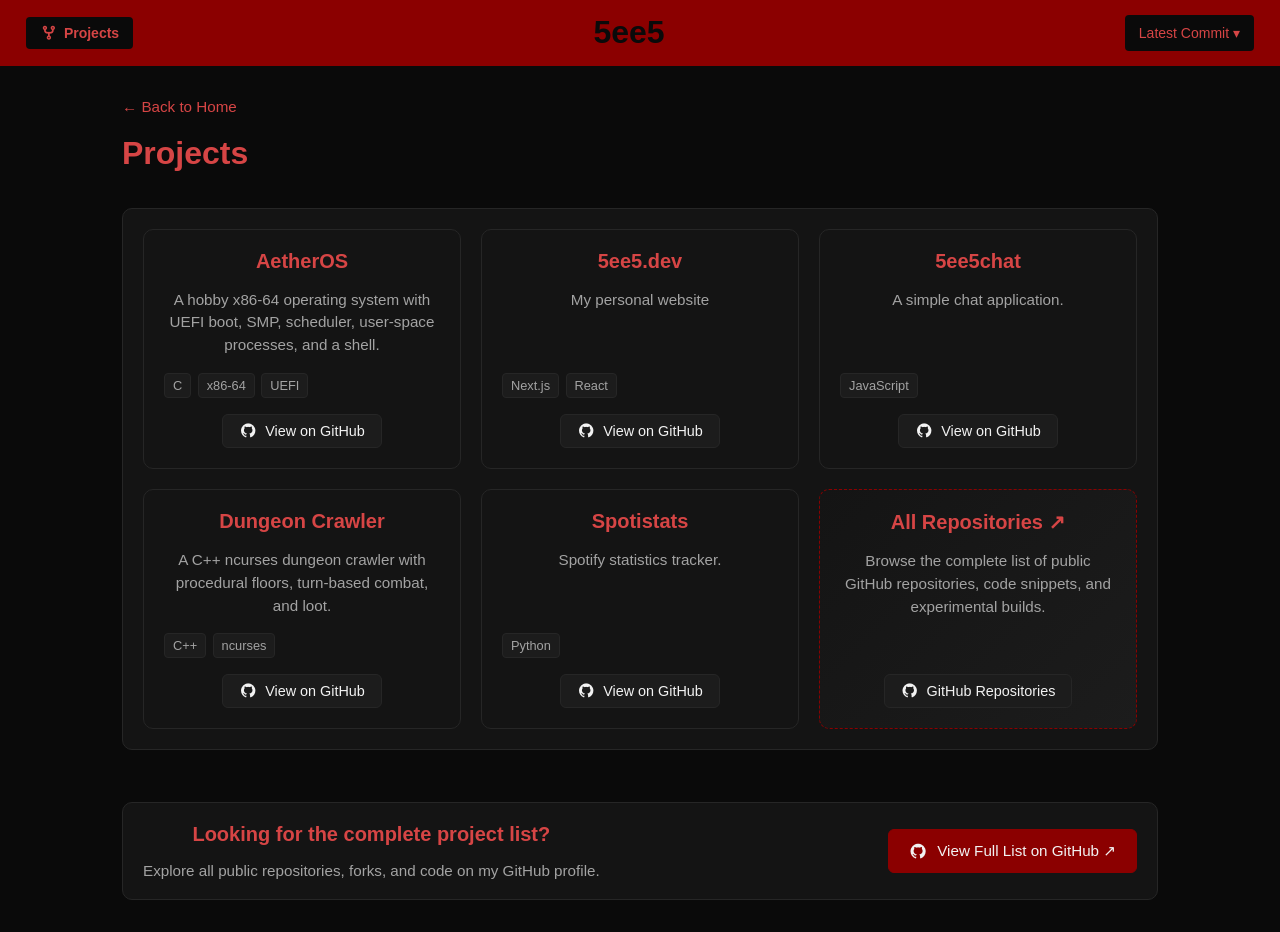
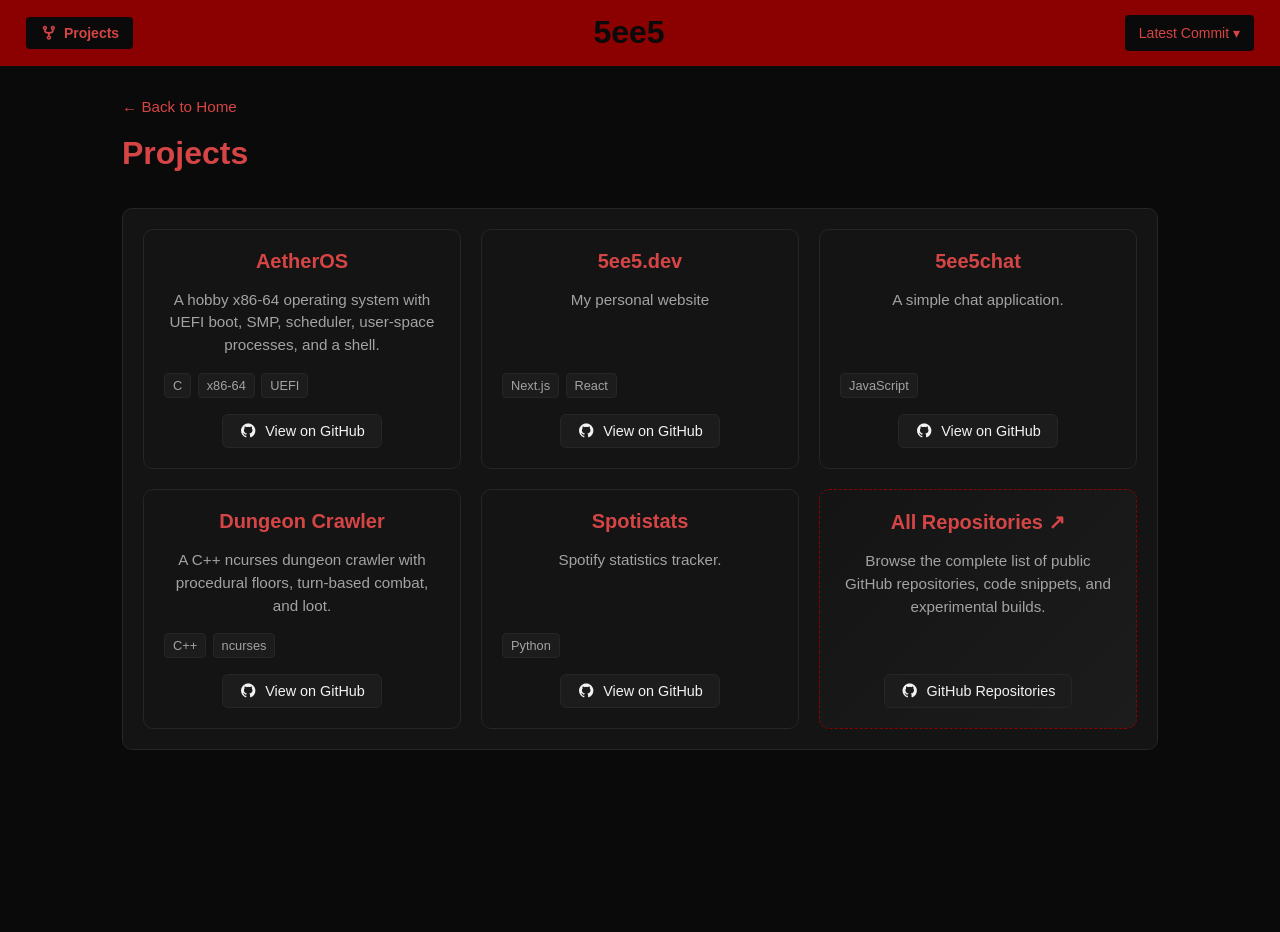
Before and after one commit to 5ee5/5ee5dev, a Next.js app: page /projects in a window 1280 px wide. After the commit the page ends 800 px from the top, so only its background shows below. Built offline with nearby package versions, Linux system fonts and the light colour scheme; no server answers.

Commit message:
Remove lower projects banner, keep grid card

```diff
--- a/src/app/globals.css
+++ b/src/app/globals.css
@@ -443,52 +443,6 @@ header {
     border-style: solid;
 }
 
-.full-project-list-section {
-    margin-top: 2rem;
-    padding: 1.75rem;
-    background-color: var(--surface);
-    border: 1px solid var(--border);
-    border-radius: var(--radius);
-    display: flex;
-    justify-content: space-between;
-    align-items: center;
-    gap: 1.5rem;
-    flex-wrap: wrap;
-}
-
-.full-project-list-content h2 {
-    margin: 0 0 0.5rem;
-    font-size: 1.25rem;
-    color: var(--accent-text);
-}
-
-.full-project-list-content p {
-    margin: 0;
-    color: var(--text-muted);
-    font-size: 0.95rem;
-}
-
-.github-btn-large {
-    display: inline-flex;
-    align-items: center;
-    gap: 0.6rem;
-    background-color: var(--accent);
-    border: 1px solid var(--accent);
-    color: var(--text);
-    padding: 0.75rem 1.25rem;
-    border-radius: 6px;
-    font-size: 0.95rem;
-    font-weight: 500;
-    text-decoration: none;
-    white-space: nowrap;
-    transition: filter 0.2s, transform 0.2s;
-}
-
-.github-btn-large:hover {
-    filter: brightness(1.15);
-    transform: translateY(-1px);
-}
-
 .project-detail-section {
     background-color: var(--surface);
     border: 1px solid var(--border);
--- a/src/app/projects/page.js
+++ b/src/app/projects/page.js
@@ -53,21 +53,6 @@ export default function ProjectsPage() {
               </div>
             </article>
           </section>
-
-          <section className="full-project-list-section">
-            <div className="full-project-list-content">
-              <h2>Looking for the complete project list?</h2>
-              <p>Explore all public repositories, forks, and code on my GitHub profile.</p>
-            </div>
-            <a
-              href="https://github.com/5ee5?tab=repositories"
-              target="_blank"
-              rel="noopener noreferrer"
-              className="github-btn-large"
-            >
-              <i className="fa-brands fa-github"></i> View Full List on GitHub ↗
-            </a>
-          </section>
         </div>
       </main>
     </>
```
